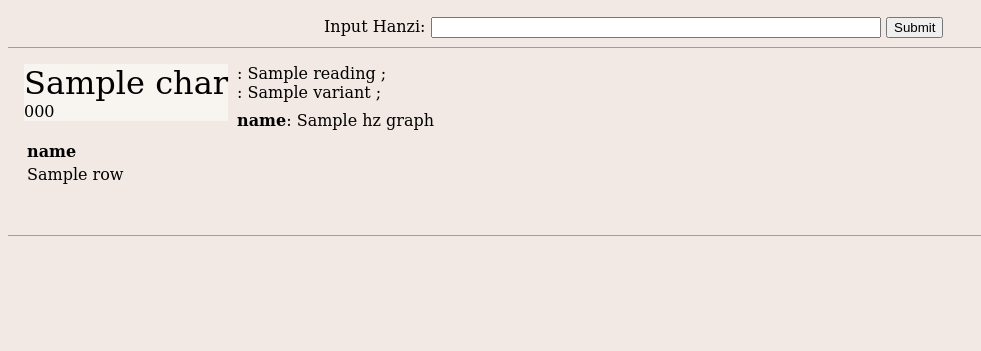
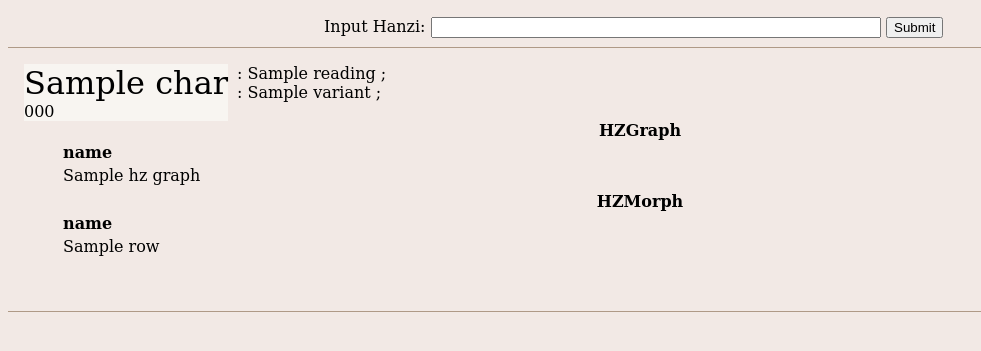
Before and after one commit to yindian/hzlinkdb, a Flask app: template templates/index.html in a window 1280 px wide. Shown: the top 351 px of the page, without its empty margins (0-981 px from the left). Run offline with Flask 2, Linux system fonts and the light colour scheme; the template is opened without the code that fills it: most values are stand-ins (such as "Sample title", 1, 10 or a date in 2020); parts of the project's set-up code (start-up, migrations or seed data) failed here and were passed over.

Commit message:
tune hzdb data display

```diff
--- a/static/style.css
+++ b/static/style.css
@@ -54,17 +54,22 @@ a {
 .field b a {
   color: WindowText;
 }
-.hz_graph > span + span, .hz_morph > span + span,
 .ids > span + span, .variants > span + span {
   margin-left: 1em;
 }
-.hz_graph, .hz_morph {
-  margin-top: 1ex;
-}
+.hz_graph > table,
 .hz_morph > table {
   width: 100%;
 }
+.hz_graph > table > caption,
+.hz_morph > table > caption {
+  font-weight: bold;
+}
+.hz_graph th,
 .hz_morph th {
   text-align: left;
 }
+.hz_del, .hz_add {
+  width: 2em;
+}
 /* vim: set ts=2 sw=2 et tw=80 cc=80 : */
--- a/templates/index.html
+++ b/templates/index.html
@@ -79,30 +79,51 @@
     </div>
     <div class="hz_graph">
       {% set hz_graph = d.get('hz_graph') -%}
-      {% if hz_graph -%}
-      {% for k in hz_graph.keys(): -%}
-      <span class="field"><b>{{k}}</b>:&nbsp;{{hz_graph[k]}}</span>
-      {% endfor -%}
-      {% endif %}
+      <table>
+        <caption>HZGraph</caption>
+        {% if hz_graph -%}
+        <tr>
+          <th></th>
+          {% for k in hz_graph.keys(): -%}
+          <th>{{k}}</th>
+          {% endfor %}
+        </tr>
+        <tr>
+          <td class="hz_del"></td>
+          {% for k in hz_graph.keys(): -%}
+          <td>{{hz_graph[k]}}</td>
+          {% endfor -%}
+        </tr>
+        {% endif %}
+        <tr>
+          <td class="hz_add"></td>
+        </tr>
+      </table>
     </div>
     <div class="hz_morph">
       {% set hz_morph = d.get('hz_morph') or [] -%}
-      {% if hz_morph -%}
       <table>
+        <caption>HZMorph</caption>
+        {% if hz_morph -%}
         <tr>
+          <th></th>
           {% for k in hz_morph[0].keys(): -%}
           <th>{{k}}</th>
           {% endfor %}
         </tr>
         {% for row in hz_morph -%}
         <tr>
+          <td class="hz_del"></td>
           {% for k in row.keys(): -%}
           <td>{{row[k]}}</td>
           {% endfor %}
         </tr>
         {% endfor %}
+        {% endif %}
+        <tr>
+          <td class="hz_add"></td>
+        </tr>
       </table>
-      {% endif %}
     </div>
     &nbsp;
     <div class="error"><pre>{{d.get('error', '')}}</pre></div>
```
